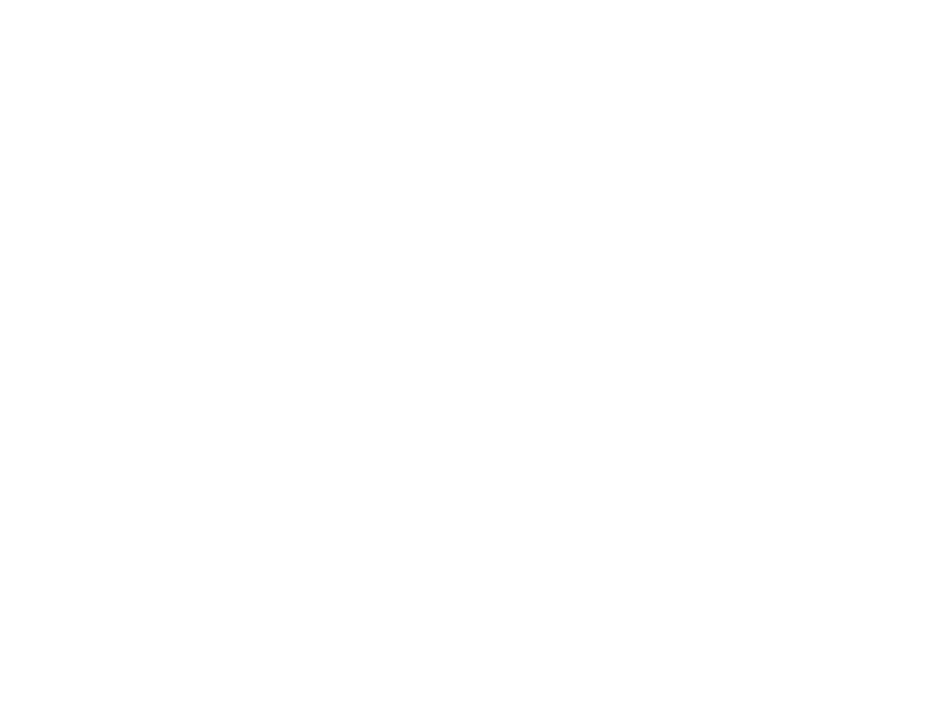
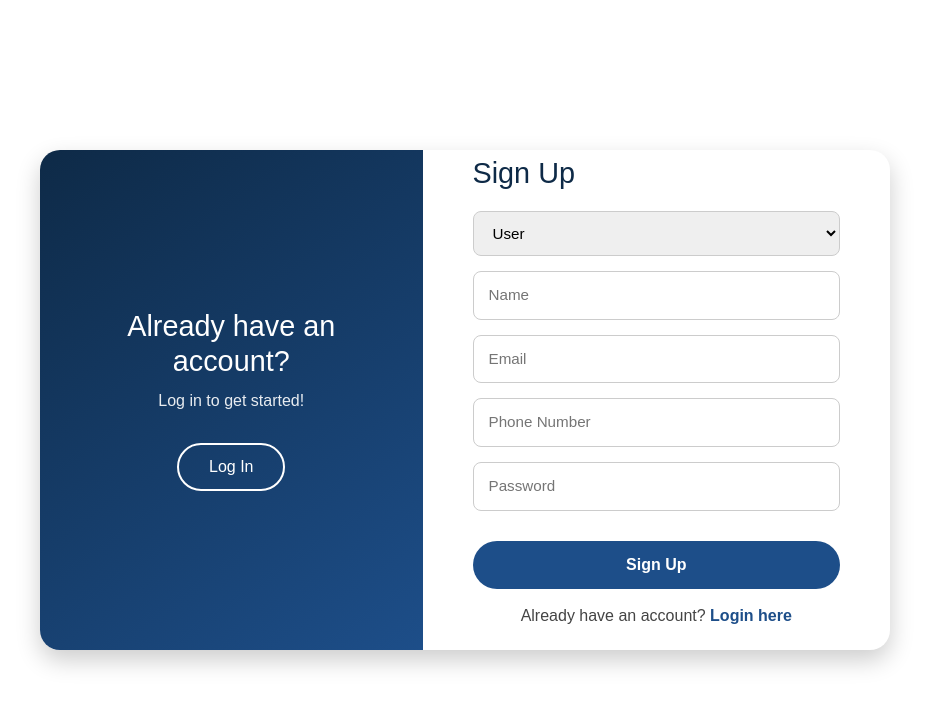
Before and after one commit to Osekobo/My_Farm, a React (Vite) app in the folder the-farm/: page / in a window 1280 px wide. Before the commit this address had no page. Shown: the top 706 px of the page, without its empty margins (175-1104 px from the left). Built offline with nearby package versions, Linux system fonts and the light colour scheme.

Commit message:
New App.jsx

```diff
--- a/the-farm/src/App.jsx
+++ b/the-farm/src/App.jsx
@@ -1,25 +1,25 @@
 import { Routes, Route } from "react-router-dom";
-// import SignUp from "./components/SignUp";
-// import Login from "./components/Login";
-// import Expenses from "./components/Expenses";
+import SignUp from "./components/SignUp";
+import Login from "./components/Login";
+import Expenses from "./components/Expenses";
 import Batch from "./components/Batch";
-// import Employees from "./components/Employees";
-// import Eggsproduction from "./components/EggsProduction";
-// import Stock from "./components/Stock";
-// import Profits from "./components/Profits";
+import Employees from "./components/Employees";
+import Eggsproduction from "./components/EggsProduction";
+import Stock from "./components/Stock";
+import Profits from "./components/Profits";
 
 function App() {
   return (
     <Routes>
-      {/* <Route path="/" element={<SignUp />} />
+      <Route path="/" element={<SignUp />} />
       <Route path="/signup" element={<SignUp />} />
       <Route path="/login" element={<Login />} />
-      <Route path="/employees" element={<Employees />} /> */}
+      <Route path="/employees" element={<Employees />} />
       <Route path="/batch" element={<Batch />} />
-      {/* <Route path="/expenses" element={<Expenses />} />
+      <Route path="/expenses" element={<Expenses />} />
       <Route path="/eggsproduction" element={<Eggsproduction />} />
       <Route path="/stock" element={<Stock />} />
-      <Route path="/profits" element={<Profits/>} /> */}
+      <Route path="/profits" element={<Profits/>} />
     </Routes>
   );
 }
```
